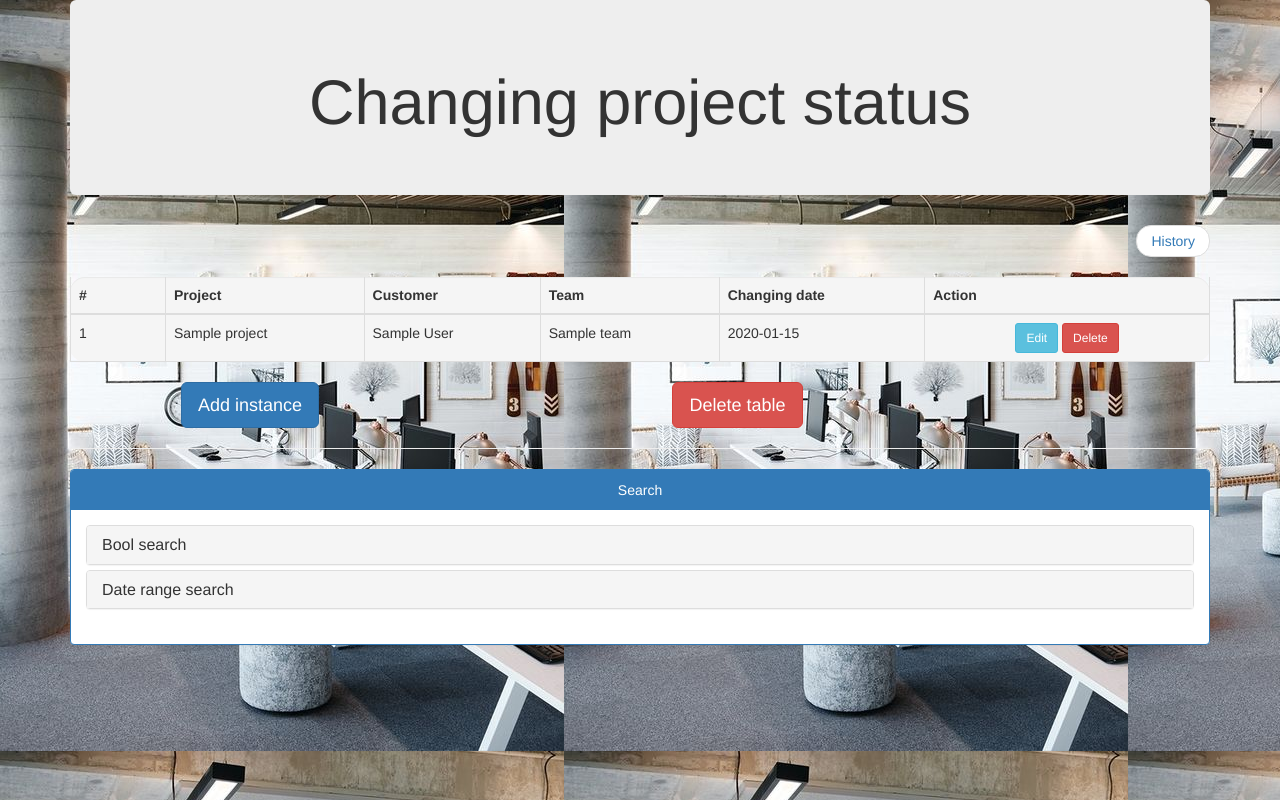
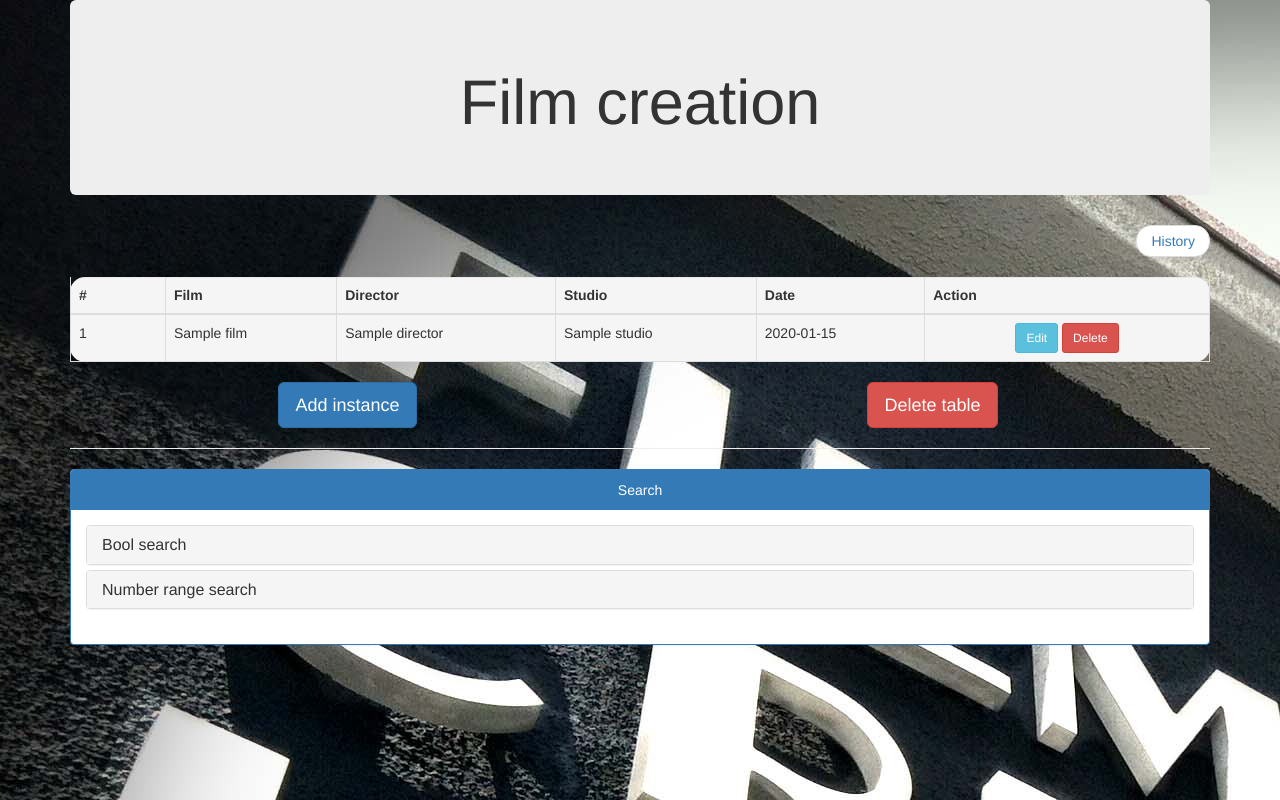
Before and after one commit to LinaDovhaniuk/KPIDataBase, a Django app: page / in a window 1280 px wide. Run offline with Django 3.2, Linux system fonts and the light colour scheme; tables that the repository leaves empty hold one stand-in row (values such as "Sample post"); some libraries are stand-ins or nearby versions.

Commit message:
updated lab_3

```diff
--- a/Lab3/Lab3App/static/Lab3App/Javascript/index.js
+++ b/Lab3/Lab3App/static/Lab3App/Javascript/index.js
@@ -34,14 +34,21 @@ $(function () {
             });
 
             $.get('/api/dimensions_names/', function (data) {
-                projects = data.data.projects;
-                customers = data.data.customers;
-                teams = data.data.teams;
+                films = data.data.films;
+                studios = data.data.studios;
+                directors = data.data.directors;
             });
         }
     });
 });
 
+$(document).ajaxStart(function() {
+    $("#loading").show();
+});
+
+$(document).ajaxStop(function () {
+    $('#loading').hide();
+});
 
 //region POSTING
 
@@ -54,9 +61,9 @@ $('#newInstanceBtn').on('click', function () {
                 classType: "createBtn"
             },
             fact: {
-                projects: projects,
-                customers: customers,
-                teams: teams
+                films: films,
+                directors: directors,
+                studios: studios
             }
         };
 
@@ -65,10 +72,10 @@ $('#newInstanceBtn').on('click', function () {
 
 $modalDiv.delegate('.createBtn', 'click', function () {
 
-     var data = {
-        id_project:$('#projectSelect').val(),
-        id_customer:$('#customerSelect').val(),
-        id_team:$('#teamSelect').val()
+    var data = {
+        filmId:$('#filmSelect').val(),
+        directorId:$('#directorSelect').val(),
+        studioId:$('#studioSelect').val()
     };
 
     $.ajax({
@@ -131,12 +138,12 @@ $factsTable.delegate('.updateBtnModal','click', function () {
         $fact[3].textContent
     ];
 
-     var projectsN = projects.slice(),
-        customersN = customers.slice(),
-        teamsN = teams.slice();
-    projectsN = changedArray(projectsN, dimensions[0]);
-    customersN = changedArray(customersN, dimensions[1]);
-    teamsN = changedArray(teamsN, dimensions[2]);
+    var filmsN = films.slice(),
+        dirN = directors.slice(),
+        studN = studios.slice();
+    filmsN = changedArray(filmsN, dimensions[0]);
+    dirN = changedArray(dirN, dimensions[1]);
+    studN = changedArray(studN, dimensions[2]);
 
     var data = {
         modal: {
@@ -146,9 +153,9 @@ $factsTable.delegate('.updateBtnModal','click', function () {
             classType: "updateBtn"
         },
         fact:{
-            projects:projectsN,
-            customers:customersN,
-            teams:teamsN
+            films:filmsN,
+            directors:dirN,
+            studios:studN
         }
     };
 
@@ -166,14 +173,14 @@ function changedArray( array, name) {
 $modalDiv.delegate('.updateBtn', 'click', function () {
 
     var selected = [
-        project=$('#projectSelect'),
-        customer=$('#customerSelect'),
-        team=$('#teamSelect')
+        film=$('#filmSelect'),
+        dir=$('#directorSelect'),
+        stud=$('#studioSelect')
     ];
     var data = {
-        id_project:selected[0].val(),
-        id_customer:selected[1].val(),
-        id_team:selected[2].val()
+        filmId:selected[0].val(),
+        directorId:selected[1].val(),
+        studioId:selected[2].val()
     },
         id = $(this).attr('data-id');
 
@@ -185,9 +192,9 @@ $modalDiv.delegate('.updateBtn', 'click', function () {
         dataType:'json',
         success:function (result) {
             var fact = $('#fact'+id).children();
-            fact[1].textContent =result.fact['id_project__project_name'];
-            fact[2].textContent = result.fact['id_customer__customer_name'];
-            fact[3].textContent = result.fact['id_team__team_name']
+            fact[1].textContent =result.fact['film__name'];
+            fact[2].textContent = result.fact['director__name'];
+            fact[3].textContent = result.fact['studio__name']
         },
         error: function () {
             alert("Error while updating data!")
@@ -232,18 +239,17 @@ $modalDiv.delegate('.truncateBtn', 'click', function () {
 
 //region BOOL
 
-$('#searchFinished').on('click', function () {
+$('#searchOscar').on('click', function () {
 
-    var value = $('#finished').val();
-    $('#searchFinishedTable').show();
+    var value = $('#oscar').val();
+    $('#searchOscarTable').show();
     $.ajax({
         type: 'get',
-        url: '/api/search/projects/?finish_status='+value,
+        url: '/api/search/directors/?oscar='+value,
         success:function (result) {
-        console.log(result)
-            $('#searchFinishTBody').children().remove();
-            $.each(result.projects, function (i, obj) {
-                $('#searchFinishTBody').append(Mustache.render(finishedTemplate, obj));
+            $('#searchOscarTBody').children().remove();
+            $.each(result.directors, function (i, obj) {
+                $('#searchOscarTBody').append(Mustache.render(oscarTemplate, obj));
             });
         }
     });
@@ -251,7 +257,7 @@ $('#searchFinished').on('click', function () {
 
 //endregion
 
-//region Date RANGE
+//region NUMBER RANGE
 
 $('#searchRange').on('click', function () {
 
@@ -260,11 +266,11 @@ $('#searchRange').on('click', function () {
     $('#searchRangeTable').show();
     $.ajax({
         type:'get',
-        url:'/api/search/customers/?bottom='+bottom+
+        url:'/api/search/films/?bottom='+bottom+
             '&top='+top,
         success:function (result) {
             $('#searchRangeTBody').children().remove();
-            $.each(result.customers, function (i, obj) {
+            $.each(result.films, function (i, obj) {
                 $('#searchRangeTBody').append(Mustache.render(rangeTemplate, obj));
             });
         }
@@ -278,33 +284,34 @@ $('#searchRange').on('click', function () {
 //region TEMPLATES
 
 var factTemplate =
-    "<tr id='fact{{id_changing}}'>" +
-    "   <td class='col-md-1'>{{id_changing}}</td>" +
-    "   <td>{{id_project__project_name}}</td>" +
-    "   <td>{{id_customer__customer_name}}</td>" +
-    "   <td>{{id_team__team_name}}</td>" +
-    "   <td>{{changing_date}}</td>" +
+    "<tr id='fact{{id}}'>" +
+    "   <td class='col-md-1'>{{id}}</td>" +
+    "   <td>{{film__name}}</td>" +
+    "   <td>{{director__name}}</td>" +
+    "   <td>{{studio__name}}</td>" +
+    "   <td>{{date}}</td>" +
     "   <td class='col-md-3 text-center'>" +
-    "       <button data-id='{{id_changing}}' class='updateBtnModal btn btn-info btn-sm'" +
+    "       <button data-id='{{id}}' class='updateBtnModal btn btn-info btn-sm'" +
     "               data-toggle='modal' data-target='#cuModal'>Edit</button>\n" +
-    "       <button data-id='{{id_changing}}' class='deleteBtnModal btn btn-danger btn-sm'" +
+    "       <button data-id='{{id}}' class='deleteBtnModal btn btn-danger btn-sm'" +
     "               data-toggle='modal' data-target='#deletingModal'>Delete</button>" +
     "   </td>" +
     "</tr>";
 
-var finishedTemplate =
+var oscarTemplate =
     "<tr>" +
-    "   <td class='col-md-1'>{{id_project}}</td>" +
-    "   <td>{{id_project__project_name}}</td>" +
-    "   <td class='col-md-6'>{{id_project__project_description}}</td>"+
+    "   <td class='col-md-1'>{{id}}</td>" +
+    "   <td>{{name}}</td>" +
+    "   <td>{{country}}</td>" +
+    "   <td class='col-md-6'>{{bio}}</td>"+
     "</tr>";
 
 var rangeTemplate =
     "<tr>" +
-    "   <td class='col-md-1'>{{id_customer}}</td>" +
-    "   <td>{{id_customer__customer_name}}</td>" +
-    "   <td>{{id_customer__customer_email}}</td>" +
-    "   <td>{{id_customer__invitings_date}}</td>"+
+    "   <td class='col-md-1'>{{id}}</td>" +
+    "   <td>{{name}}</td>" +
+    "   <td>{{duration}}</td>" +
+    "   <td>{{budget}}</td>"+
     "</tr>";
 
 var deletingModalTemplate =
@@ -338,32 +345,32 @@ var cuModalTemlate =
     '           <div class="modal-body">\n' +
     '               <form class="form-horizontal">\n' +
     '                   <div class="form-group">\n' +
-    '                       <label class="control-label col-sm-2" for="projectSelect">Project:</label>\n' +
+    '                       <label class="control-label col-sm-2" for="filmSelect">Film:</label>\n' +
     '                           <div class="col-sm-10">\n' +
-    '                               <select class="form-control" id="projectSelect">\n' +
-    '                                   {{#fact.projects}}' +
-    '                                       <option value="{{ id_project }}">{{ id_project__project_name }}</option>\n'+
-    '                                   {{/fact.projects}}' +
+    '                               <select class="form-control" id="filmSelect">\n' +
+    '                                   {{#fact.films}}' +
+    '                                       <option value="{{ id }}">{{ name }}</option>\n'+
+    '                                   {{/fact.films}}' +
     '                               </select>\n' +
     '                           </div>\n' +
     '                   </div>\n' +
     '                   <div class="form-group">\n' +
-    '                       <label class="control-label col-sm-2" for="customerSelect">Customer:</label>\n' +
+    '                       <label class="control-label col-sm-2" for="directorSelect">Director:</label>\n' +
     '                           <div class="col-sm-10">\n' +
-    '                               <select class="form-control" id="customerSelect">\n' +
-    '                                   {{#fact.customers}}' +
-    '                                       <option value="{{ id_customer }}">{{ id_customer__customer_name }}</option>\n'+
-    '                                   {{/fact.customers}}' +
+    '                               <select class="form-control" id="directorSelect">\n' +
+    '                                   {{#fact.directors}}' +
+    '                                       <option value="{{ id }}">{{ name }}</option>\n'+
+    '                                   {{/fact.directors}}' +
     '                               </select>\n' +
     '                           </div>\n' +
     '                   </div>\n' +
     '                   <div class="form-group">\n' +
-    '                       <label class="control-label col-sm-2" for="teamSelect">Team:</label>\n' +
+    '                       <label class="control-label col-sm-2" for="studioSelect">Studio:</label>\n' +
     '                           <div class="col-sm-10">\n' +
-    '                               <select class="form-control" id="teamSelect">\n' +
-    '                                   {{#fact.teams}}' +
-    '                                       <option value="{{ id_team }}">{{ id_team__team_name }}</option>\n'+
-    '                                   {{/fact.teams}}' +
+    '                               <select class="form-control" id="studioSelect">\n' +
+    '                                   {{#fact.studios}}' +
+    '                                       <option value="{{ id }}">{{ name }}</option>\n'+
+    '                                   {{/fact.studios}}' +
     '                               </select>\n' +
     '                           </div>\n' +
     '                   </div>\n' +
--- a/Lab3/Lab3App/templates/Lab3App/index.html
+++ b/Lab3/Lab3App/templates/Lab3App/index.html
@@ -14,13 +14,13 @@
         <script src="https://cdnjs.cloudflare.com/ajax/libs/mustache.js/2.3.0/mustache.min.js"></script>
     </head>
 
-    <body background="/static/Lab3App/back.jpg">
+    <body background="/static/Lab3App/background.jpg">
 
          <div class="container">
 
              <div class="jumbotron">
 
-                 <h1 class="text-center">Changing project status</h1>
+                 <h1 class="text-center">Film creation</h1>
              </div>
              <ul class="pager">
                  <li class="next"><a href="{% url 'Lab3App:history' %}">History</a></li>
@@ -30,10 +30,10 @@
                  <thead>
                  <tr>
                      <th class="col-md-1">#</th>
-                     <th >Project</th>
-                     <th >Customer</th>
-                     <th >Team</th>
-                     <th >Changing date</th>
+                     <th >Film</th>
+                     <th >Director</th>
+                     <th >Studio</th>
+                     <th >Date</th>
                      <th class="col-md-3">Action</th>
                  </tr>
                  </thead>
@@ -41,7 +41,7 @@
              </table>
 
              <div class="row">
-                 <div class="col-md-4 text-center">
+                 <div class="col-md-6 text-center">
                      <button id="newInstanceBtn" type="button" class="btn btn-primary btn-lg"
                              data-toggle="modal" data-target="#cuModal">
                          Add instance
@@ -54,7 +54,11 @@
                      </button>
                  </div>
              </div>
-
+             <div id="loading" class="row" style="display: none">
+                 <div class="col-md-12 text-center">
+                     <img src="/static/Lab3App/loading.gif" alt="loading" width="150">
+                 </div>
+             </div>
              <hr>
              <div class="panel panel-group panel-primary">
                 <div class="panel-heading text-center">Search</div>
@@ -70,40 +74,41 @@
                             </div>
                             <div id="collapseBoolSearch" class="panel-collapse collapse">
                                 <div class="panel-body">
-                                    Find projects which
-                                    <select id="finished">
-                                        <option value="1">finished</option>
-                                        <option value="0">developing</option>
-                                    </select> <br/><br/>
-                                    <button id="searchFinished" class="btn btn-default" type="submit">
+                                    Find directors which
+                                    <select id="oscar">
+                                        <option value="1">have</option>
+                                        <option value="0">don't have</option>
+                                    </select> oscar. <br/><br/>
+                                    <button id="searchOscar" class="btn btn-default" type="submit">
                                         Search
                                         <i class="glyphicon glyphicon-search"></i>
                                     </button>
                                     <hr>
-                                    <table  id="searchFinishedTable" class="table table-bordered table-hover well" style="display: none">
+                                    <table  id="searchOscarTable" class="table table-bordered table-hover well" style="display: none">
                                         <thead>
                                         <tr>
                                             <th class="col-md-1">#</th>
                                             <th >Name</th>
-                                            <th class="col-md-6">Description</th>
+                                            <th >Country</th>
+                                            <th class="col-md-6">Biography</th>
                                         </tr>
                                         </thead>
-                                        <tbody id="searchFinishTBody"></tbody>
+                                        <tbody id="searchOscarTBody"></tbody>
                                     </table>
                                 </div>
                             </div>
                         </div><!--BOOL SEARCH-->
-                        <div class="panel panel-default"><!--Date ranges search-->
+                        <div class="panel panel-default"><!--Number ranges search-->
                             <div class="panel-heading">
                                 <h3 class="panel-title">
                                     <a href="#collapseNumRangeSearch" data-parent="#accordion" data-toggle="collapse">
-                                        Date range search
+                                        Number range search
                                     </a>
                                 </h3>
                             </div>
                             <div id="collapseNumRangeSearch" class="panel-collapse collapse">
                                 <div class="panel-body">
-                                    Find customers with invitings date between
+                                    Find films with budget between
                                     <input type="number" id="bottomVal">
                                     and
                                     <input type="number" id="topVal">
@@ -118,15 +123,15 @@
                                         <tr>
                                             <th class="col-md-1">#</th>
                                             <th >Name</th>
-                                            <th >Email</th>
-                                            <th >Invitings date</th>
+                                            <th >Duration</th>
+                                            <th >Budget</th>
                                         </tr>
                                         </thead>
                                         <tbody id="searchRangeTBody"></tbody>
                                     </table>
                                 </div>
                             </div>
-                        </div><!--DATE RANGE SEARCH-->
+                        </div><!--NUMBER RANGE SEARCH-->
                     </div>
                 </div>
             </div>
--- a/Lab3/Lab3App/views.py
+++ b/Lab3/Lab3App/views.py
@@ -12,14 +12,12 @@ class IndexView(generic.ListView):
     def get_queryset(self):
         pass
 
-
 class HistoryView(generic.ListView):
     template_name = 'Lab3App/history.html'
     context_object_name = 'history_list'
 
     def get_queryset(self):
         return History.objects.order_by('-date')
-
 
 def all_facts(request):
 
@@ -41,8 +39,8 @@ def get_all_facts(request):
 def post_fact(request):
     dataStr = request.body.decode('utf-8')
     fact = ast.literal_eval(dataStr)
-    newFact = ChangesProjectStatus.objects.create(id_changing = fact['id_changing'], id_project = fact['id_project'],
-                            id_customer = fact['id_customer'], id_team = fact['id_team'], changing_date = str(datetime.date.today()))
+    newFact = FilmCreations.objects.create(film_id = fact['filmId'], director_id = fact['directorId'],
+                            studio_id = fact['studioId'], date = str(datetime.date.today()))
 
     newFact = get_facts(newFact.id)
 
@@ -52,7 +50,7 @@ def post_fact(request):
     return JsonResponse(res)
 
 def delete_facts(request):
-    ChangesProjectStatus.objects.all().delete()
+    FilmCreations.objects.all().delete()
     res = dict({'status':True})
     return JsonResponse(res)
 
@@ -66,15 +64,15 @@ def put_fact(request, id):
     dataStr = request.body.decode('utf-8')
     fact = ast.literal_eval(dataStr)
 
-    ChangesProjectStatus.objects.filter(id_changing=int(id)).update(id_project = fact['id_project'],
-                            id_customer = fact['id_customer'], id_team = fact['id_team'])
+    FilmCreations.objects.filter(id=int(id)).update(film_id = fact['filmId'],
+                                director_id = fact['directorId'], studio_id = fact['studioId'])
 
     newFact = get_facts(id)
     res = dict({'fact': list(newFact)[0]})
     return JsonResponse(res)
 
 def delete_fact(request, id):
-    ChangesProjectStatus.objects.filter(id=int(id)).delete()
+    FilmCreations.objects.filter(id=int(id)).delete()
     res = dict({'status':'OK'})
     return JsonResponse(res)
 
@@ -82,11 +80,11 @@ def delete_fact(request, id):
 
 def bool_search(request):
     if request.method == 'GET':
-        finish_status = request.GET.get('finish_status')
+        oscar = request.GET.get('oscar')
 
-        projects = Projects.objects.filter(finish_status=finish_status).values()
+        directors = Directors.objects.filter(oscar=oscar).values()
 
-        res = dict({'projects':list(projects)})
+        res = dict({'directors':list(directors)})
         return JsonResponse(res)
 
 def range_search(request):
@@ -94,22 +92,22 @@ def range_search(request):
         bottom = request.GET.get('bottom')
         top = request.GET.get('top')
 
-        customers = Customers.objects.filter(date__range=[bottom,top]).values()
+        films = Films.objects.filter(budget__range=[bottom,top]).values()
 
-        res = dict({'customers':list(customers)})
+        res = dict({'films':list(films)})
         return JsonResponse(res)
 
 def get_dim_names_ids(request):
 
-    projects = get_all_id_name_dim("Projects")
-    customers = get_all_id_name_dim("Customers")
-    teams = get_all_id_name_dim("Teams")
+    directors = get_all_id_name_dim("Directors")
+    films = get_all_id_name_dim("Films")
+    studios = get_all_id_name_dim("Studios")
 
     res = dict({
         'data': {
-            'projects': projects,
-            'customers': customers,
-            'teams': teams
+            'directors': directors,
+            'films': films,
+            'studios': studios
         }
     })
 
@@ -117,17 +115,11 @@ def get_dim_names_ids(request):
 
 def get_all_id_name_dim(dim_name):
     Dimension = apps.get_model('Lab3App', dim_name)
-    if(dim_name == 'Projects'):
-        return list(Dimension.objects.values('id_project', 'project_name'))
-    if(dim_name == 'Customers'):
-        return list(Dimension.objects.values('id_customer', 'customer_name'))
-    if(dim_name == 'Teams'):
-        return list(Dimension.objects.values('id_team', 'team_name'))
-
+    return list(Dimension.objects.values('id','name'))
 
 def get_facts(id=None):
     if id is None:
-        return ChangesProjectStatus.objects.values('id_changing', 'id_project__project_name', 'id_team__team_name', 'id_customer__customer_name', 'changing_date').order_by('id_changing')
-
+        return FilmCreations.objects\
+            .values('id', 'film__name', 'director__name', 'studio__name', 'date').order_by('id')
     else:
-        return ChangesProjectStatus.objects.filter(id_changing=int(id)).values('id_changing', 'id_project__project_name', 'id_team__team_name', 'id_customer__customer_name', 'changing_date')
+        return FilmCreations.objects.filter(id=int(id)).values('id', 'film__name','director__name', 'studio__name', 'date')
```
Also changed, not shown: Lab3/Lab3/settings.py (+3 -5 lines), Lab3/Lab3App/models.py (+32 -49 lines).
